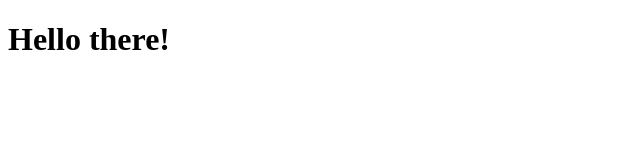
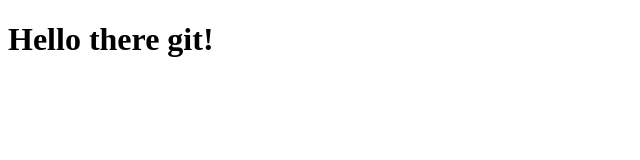
Before and after one commit to MadoScientist97/CAngular1, a plain HTML site: page index.html in a window 1280 px wide. Shown: the whole page, without its empty margins (0-640 px from the left). Drawn offline with Linux system fonts and the light colour scheme.

Commit message:
For pages

```diff
--- a/index.html
+++ b/index.html
@@ -6,6 +6,6 @@
     <title>Index</title>
 </head>
 <body>
-    <h1>Hello  there!</h1>
+    <h1>Hello  there git!</h1>
 </body>
 </html>
```
